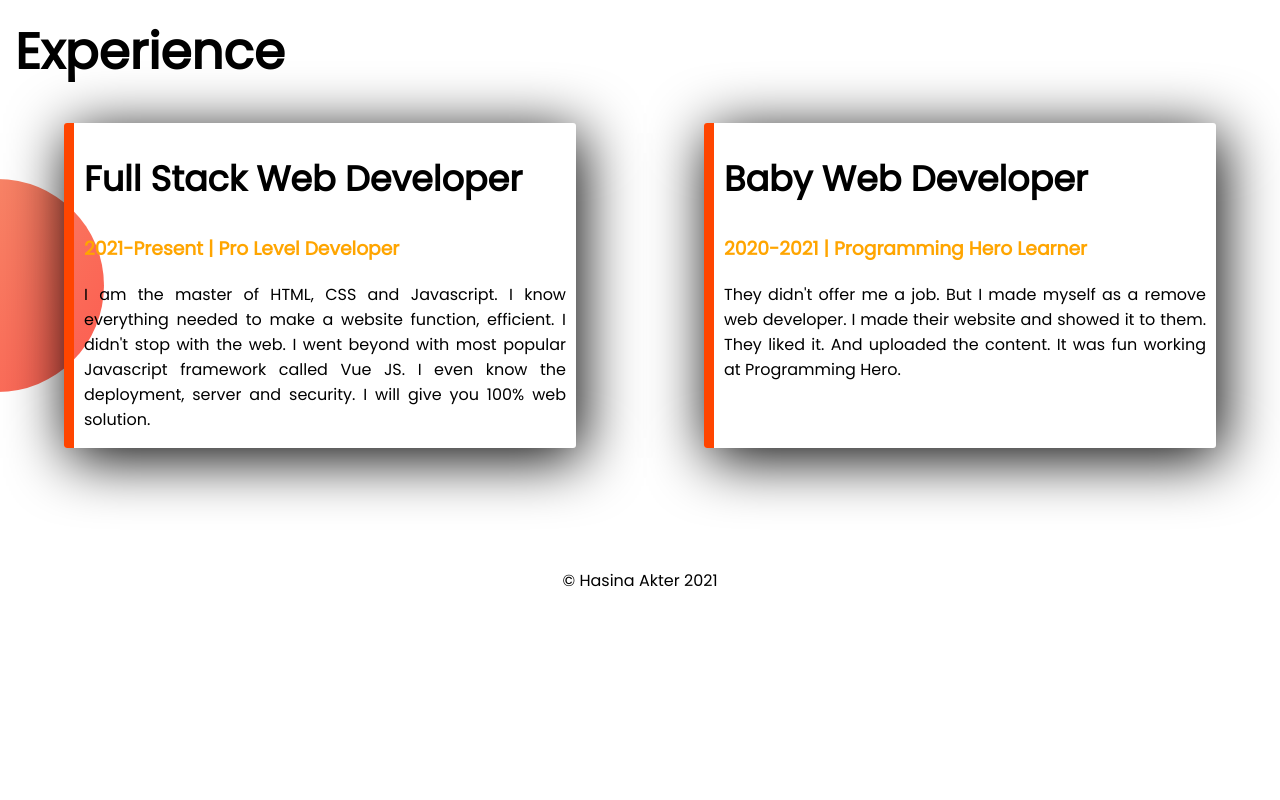
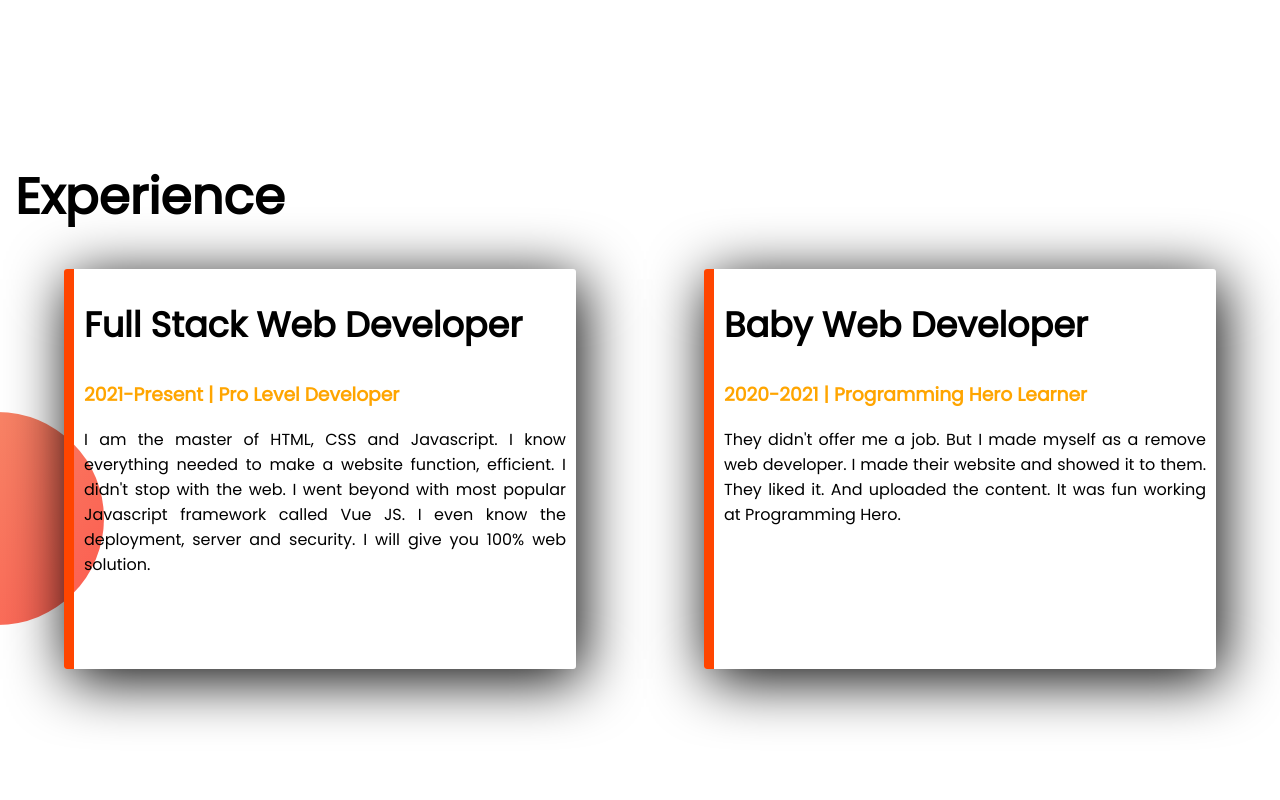
Before and after one commit to Hasina-Akter20/Developer-Portfolio, a plain HTML site: page index.html in a window 1280 px wide. Shown: the part 1140-1940 px from the top of the page. Before the commit the page ends 1749 px from the top, so only its background shows below. Drawn offline with Linux system fonts and the light colour scheme.

Commit message:
latest final

```diff
--- a/index.html
+++ b/index.html
@@ -40,14 +40,14 @@
     </section>
     <h1 class="exp">Experience</h1>
     <section class="last">
-        <div class="experience">
+        <div class="experience dif">
             <h2>Full Stack Web Developer</h2>
             <h3 class="orange">2021-Present | Pro Level Developer</h3>
 
             <p>I am the master of HTML, CSS and Javascript. I know everything needed to make a website function, efficient. I didn't stop with the web. I went beyond with most popular Javascript framework called Vue JS. I even know the deployment, server and security. I will give you 100% web solution.</p>
 
         </div>
-        <div class="experience">
+        <div class="experience dif">
             <h2>Baby Web Developer</h2>
             <h3 class="orange">2020-2021 | Programming Hero Learner</h3>
             <p>They didn't offer me a job. But I made myself as a remove web developer. I made their website and showed it to them. They liked it. And uploaded the content. It was fun working at Programming Hero.</p>
--- a/style.css
+++ b/style.css
@@ -9,8 +9,9 @@ h1 {
   color: orange;
 }
 section {
+  height: 500px;
   display: flex;
-  margin-bottom: 120px;
+  margin-bottom: 150px;
 }
 .half-width {
   width: 50%;
@@ -80,6 +81,9 @@ h2 {
 .experience p {
   text-align: justify;
 }
-.copy{
+.copy {
   text-align: center;
 }
+.dif {
+  height: 80%;
+}
```
Also changed, not shown: img/hasina.png, img/hasina2.png.
